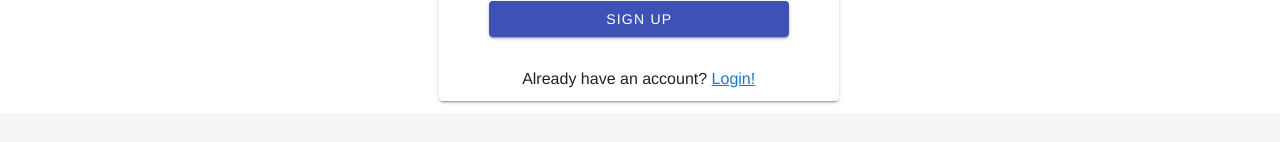
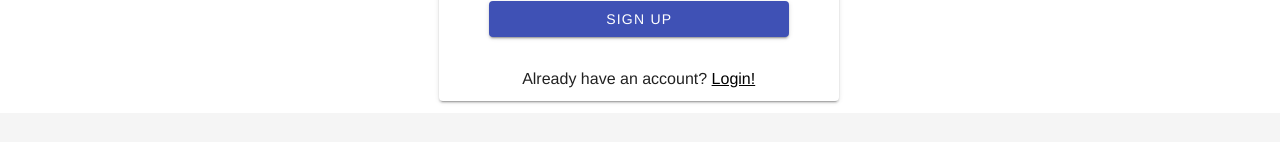
Before and after one commit to DeepBl0ck/DeepBlock, a Vue app: page /signup in a window 1280 px wide. Shown: the part 460-602 px from the top of the page. Built offline with nearby package versions, Linux system fonts and the light colour scheme.

Commit message:
하이퍼링크 색 변경(블랙)

```diff
--- a/src/views/SignUp.vue
+++ b/src/views/SignUp.vue
@@ -46,7 +46,7 @@
               <v-btn @click="submit" block dark color="indigo">Sign Up</v-btn>
             </v-form>
             <div style="padding-bottom: 10px">
-              Already have an account? <a href="/login">Login!</a>
+              Already have an account? <a href="/login" style="color:black;">Login!</a>
             </div>
           </v-card>
         </v-col>
```
